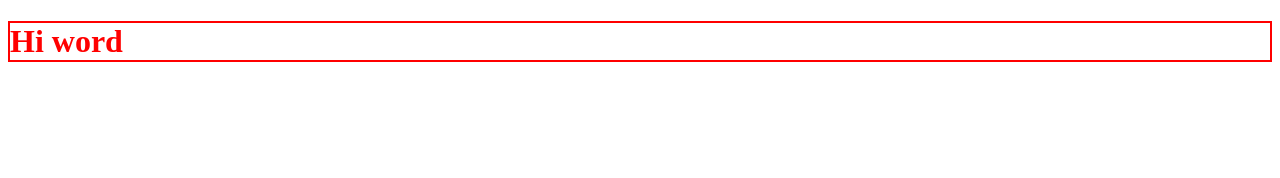
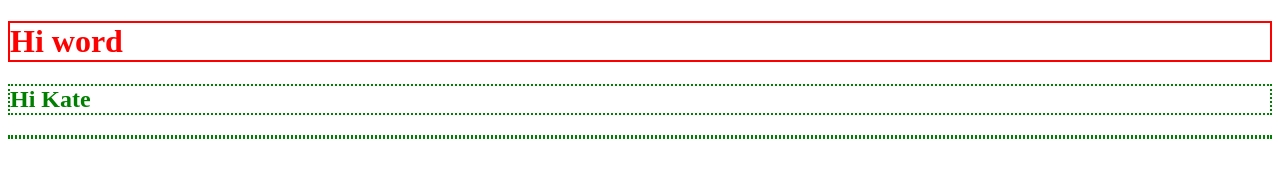
Before and after one commit to KateYachmeneva/mq-diplom, a plain HTML site: page index.html in a window 1280 px wide. Drawn offline with Linux system fonts and the light colour scheme.

Commit message:
Add files via upload

```diff
--- a/index.html
+++ b/index.html
@@ -8,8 +8,8 @@
     <title>MQ_diploma</title>
     <link rel="stylesheet" href="css/style.css">
 </head>
-<h1>Hi word</h1>
 <body>
-
+	<h1>Hi word</h1>
+<h2>Hi Kate<h2>
 </body>
 </html>
```
